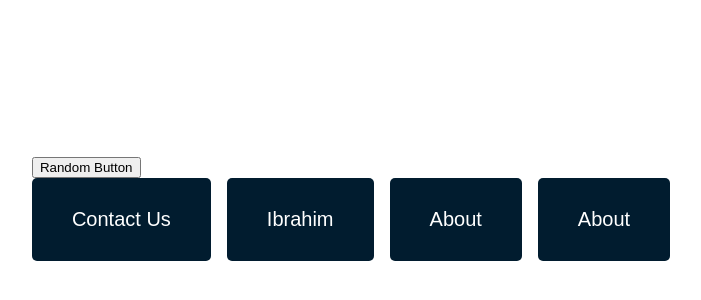
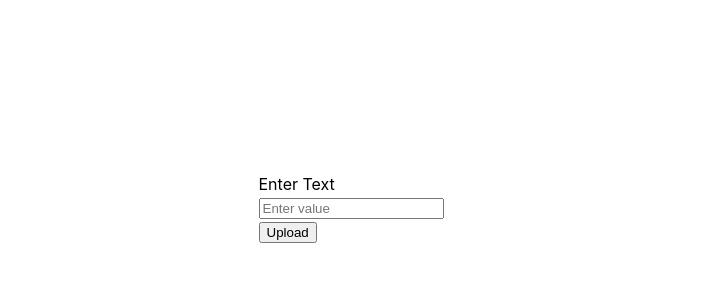
Before and after one commit to Autophile-Dev/ibrahim-lectures, a React (Create React App) app: page / in a window 1280 px wide. Shown: the part 152-452 px from the top of the page, without its empty margins (289-990 px from the left). Built offline with nearby package versions, Linux system fonts and the light colour scheme.

Commit message:
Use State

```diff
--- a/src/App.css
+++ b/src/App.css
@@ -11,3 +11,15 @@ body {
   display: flex;
   gap: 16px;
 }
+.text-container{
+  display: flex;
+  flex-direction: column;
+}
+input{
+  margin-top: 4px;
+}
+.error-message{
+  margin-top: 2px;
+  color: red;
+  font-size: 12px;
+}
--- a/src/App.js
+++ b/src/App.js
@@ -1,20 +1,44 @@
+import { useState } from 'react';
 import './App.css';
 import Button from './components/Buttons/Button';
 import Navbar from './components/navbar/Navbar';
 import Swal from 'sweetalert2'
 function App({ user }) {
+
+  const [value, setValue] = useState('');
+  const [error, setError] = useState('');
+
+  function handleInput(event) {
+
+    const inputValue = event.target.value;
+    if (inputValue !== '') {
+      setValue(inputValue);
+      setError('');
+    }
+    console.log(inputValue);
+  }
+
+  function handleSubmit() {
+    if (value !== '') {
+      setError('');
+      console.log('Data uploaded');
+    } else {
+      setError('Field is empty');
+    }
+  }
+
   // const elementTest = 'Im student';
   // Creating object
-  const userObject = {
-    firstName: 'Ibrahim',
-    lastName: 'Muddasir',
-    age: 17,
-    nestedObject: {
-      nestedObjectValue1: 1,
-      nestedObjectValue2: 2,
-    },
-    arrayValue: [1, 2, 3, 45, 66],
-  };
+  // const userObject = {
+  //   firstName: 'Ibrahim',
+  //   lastName: 'Muddasir',
+  //   age: 17,
+  //   nestedObject: {
+  //     nestedObjectValue1: 1,
+  //     nestedObjectValue2: 2,
+  //   },
+  //   arrayValue: [1, 2, 3, 45, 66],
+  // };
   // // const numbers = [1, 2, 3, 4, 5, 6]
   // console.log(userObject);
   // const fullName = userObject.firstName + ' ' + userObject.lastName;
@@ -28,43 +52,43 @@ function App({ user }) {
   // }
 
 
-  function authenticateUser(user) {
-    return user.firstName + ' ' + user.lastName;
-  }
-  function greetingForUser(user) {
-    return !user ? <h1>Hi {authenticateUser(user)} </h1> : <h1>Hi error</h1>
-  }
-  function randomClicker() {
-    Swal.fire({
-      title: 'Testing Sweet Alert',
-      text: 'Happy with this implementation in this alert',
-      icon: 'success',
-      showClass: {
-        popup: `
-          animate__animated
-          animate__fadeInUp
-          animate__faster
-        `
-      },
-      hideClass: {
-        popup: `
-          animate__animated
-          animate__fadeOutDown
-          animate__faster
-        `
-      }
-    });
-  }
-  function testClicker() {
-    Swal.fire({
-      title: 'Testing Sweet Alert',
-      text: 'Close this alert',
-      icon: 'error',
-      background: '#678299',
-      color: '#ffffff'
-    });
-    // console.log("Ibrahim is clicking the button");
-  }
+  // function authenticateUser(user) {
+  //   return user.firstName + ' ' + user.lastName;
+  // }
+  // function greetingForUser(user) {
+  //   return !user ? <h1>Hi {authenticateUser(user)} </h1> : <h1>Hi error</h1>
+  // }
+  // function randomClicker() {
+  //   Swal.fire({
+  //     title: 'Testing Sweet Alert',
+  //     text: 'Happy with this implementation in this alert',
+  //     icon: 'success',
+  //     showClass: {
+  //       popup: `
+  //         animate__animated
+  //         animate__fadeInUp
+  //         animate__faster
+  //       `
+  //     },
+  //     hideClass: {
+  //       popup: `
+  //         animate__animated
+  //         animate__fadeOutDown
+  //         animate__faster
+  //       `
+  //     }
+  //   });
+  // }
+  // function testClicker() {
+  //   Swal.fire({
+  //     title: 'Testing Sweet Alert',
+  //     text: 'Close this alert',
+  //     icon: 'error',
+  //     background: '#678299',
+  //     color: '#ffffff'
+  //   });
+  //   // console.log("Ibrahim is clicking the button");
+  // }
   return (
     <div className="App">
       {/* <h1 className=''>hello Learning React</h1>
@@ -80,22 +104,19 @@ function App({ user }) {
       <span>Array: {newArr}</span>
       <h1>Object: {userObject.lastName}</h1> */}
       {/* {greetingForUser(userObject)} */}
-
-
-
-
-      <button onClick={randomClicker}>Random Button</button>
-
-
-
-
+      {/* <button onClick={randomClicker}>Random Button</button>
       <div className='buttons-container'>
         <Button title="Contact Us" onClick={randomClicker} />
         <Button title="Ibrahim" onClick={testClicker} />
         <Button title="About" onClick={testClicker} />
         <Button title="About" onClick={randomClicker} />
+      </div> */}
+      <div className='text-container'>
+        <label>Enter Text</label>
+        <input placeholder='Enter value' type='text' value={value} onChange={handleInput} />
+        <span className='error-message'>{error && <div>{error}</div>}</span>
       </div>
-
+      <button onClick={handleSubmit}>Upload</button>
     </div>
   );
 }
```
